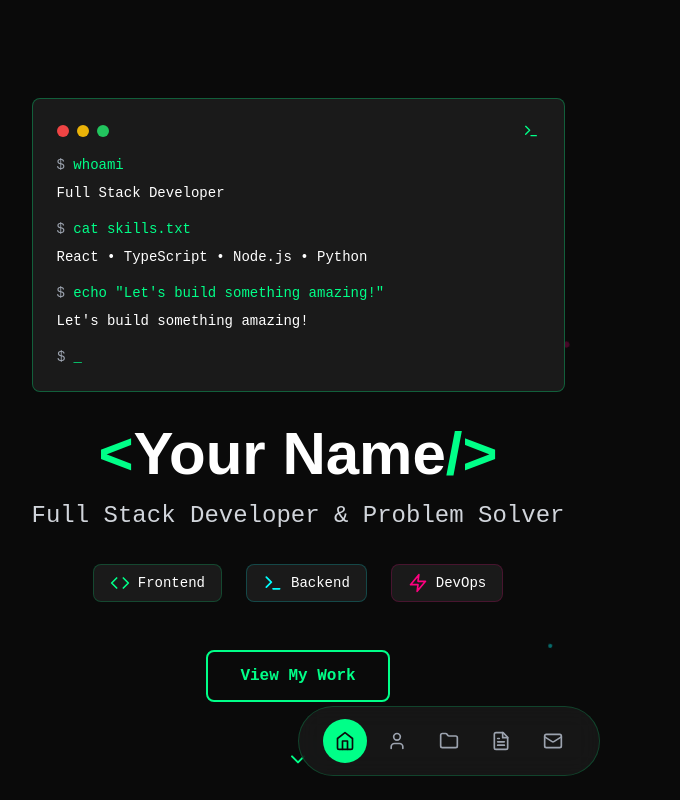
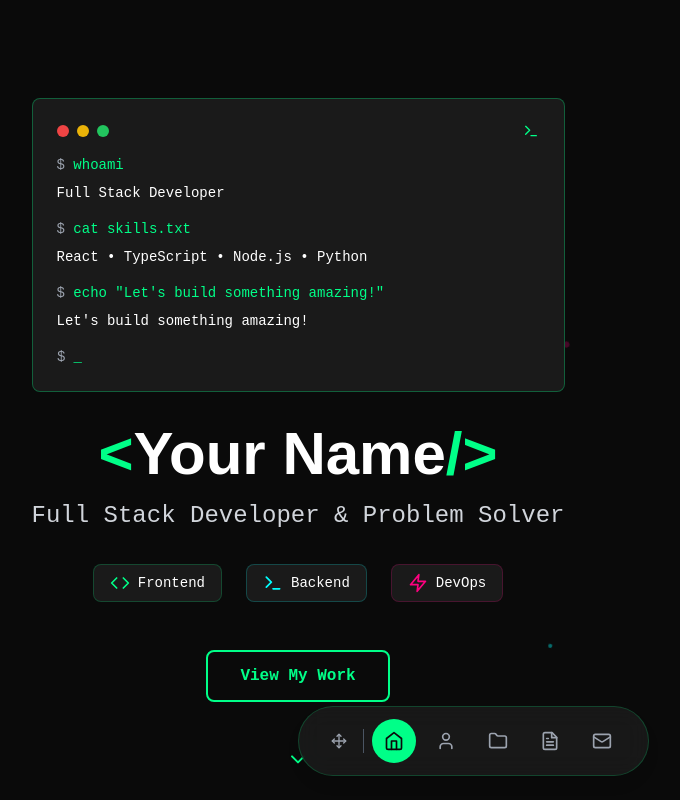
Before and after one commit to samuveljohnson1416/new_portfolio, a React (Vite) app: page / in a window 1280 px wide. Shown: the whole page, without its empty margins (342-1022 px from the left). Built offline with nearby package versions, Linux system fonts and the light colour scheme.

Commit message:
Make Navigation Bar Draggable

```diff
--- a/src/components/Navigation.tsx
+++ b/src/components/Navigation.tsx
@@ -1,11 +1,12 @@
-import React from 'react';
+import React, { useState } from 'react';
 import { motion } from 'framer-motion';
 import { useLocation, useNavigate } from 'react-router-dom';
-import { Home, User, Folder, FileText, Mail } from 'lucide-react';
+import { Home, User, Folder, FileText, Mail, Move } from 'lucide-react';
 
 const Navigation = () => {
   const location = useLocation();
   const navigate = useNavigate();
+  const [isDragging, setIsDragging] = useState(false);
 
   const navItems = [
     { path: '/', icon: Home, label: 'Home' },
@@ -17,13 +18,35 @@ const Navigation = () => {
 
   return (
     <motion.nav
+      drag
+      dragMomentum={false}
+      dragElastic={0.1}
+      onDragStart={() => setIsDragging(true)}
+      onDragEnd={() => setIsDragging(false)}
+      whileDrag={{ scale: 1.05, cursor: 'grabbing' }}
       initial={{ y: 100, opacity: 0 }}
       animate={{ y: 0, opacity: 1 }}
       transition={{ duration: 0.8, delay: 0.5 }}
-      className="fixed bottom-6 left-1/2 transform -translate-x-1/2 z-50"
+      className={`fixed bottom-6 left-1/2 transform -translate-x-1/2 z-50 ${
+        isDragging ? 'cursor-grabbing' : 'cursor-grab'
+      }`}
+      style={{ touchAction: 'none' }}
     >
-      <div className="bg-dark-card/80 backdrop-blur-md border border-neon-green/20 rounded-full px-6 py-3">
+      <div className="bg-dark-card/90 backdrop-blur-md border border-neon-green/20 rounded-full px-6 py-3 shadow-lg">
         <div className="flex items-center gap-2">
+          {/* Drag Handle */}
+          <motion.div
+            className="p-2 text-gray-400 hover:text-neon-green transition-colors cursor-grab active:cursor-grabbing"
+            whileHover={{ scale: 1.1 }}
+            whileTap={{ scale: 0.9 }}
+          >
+            <Move size={16} />
+          </motion.div>
+
+          {/* Separator */}
+          <div className="w-px h-6 bg-gray-600"></div>
+
+          {/* Navigation Items */}
           {navItems.map((item) => {
             const isActive = location.pathname === item.path;
             const Icon = item.icon;
@@ -31,7 +54,12 @@ const Navigation = () => {
             return (
               <motion.button
                 key={item.path}
-                onClick={() => navigate(item.path)}
+                onClick={(e) => {
+                  e.stopPropagation();
+                  if (!isDragging) {
+                    navigate(item.path);
+                  }
+                }}
                 whileHover={{ scale: 1.1 }}
                 whileTap={{ scale: 0.9 }}
                 className={`relative p-3 rounded-full transition-all duration-300 ${
@@ -39,6 +67,7 @@ const Navigation = () => {
                     ? 'bg-neon-green text-dark-bg'
                     : 'text-gray-400 hover:text-neon-green hover:bg-neon-green/10'
                 }`}
+                style={{ pointerEvents: isDragging ? 'none' : 'auto' }}
               >
                 <Icon size={20} />
 
@@ -58,6 +87,18 @@ const Navigation = () => {
           })}
         </div>
       </div>
+
+      {/* Drag Instructions (shows on first hover) */}
+      <motion.div
+        initial={{ opacity: 0, scale: 0.8 }}
+        whileHover={{ opacity: 1, scale: 1 }}
+        className="absolute -top-16 left-1/2 transform -translate-x-1/2 bg-dark-card/90 border border-neon-green/20 rounded-lg px-3 py-2 pointer-events-none"
+      >
+        <span className="text-xs font-mono text-gray-300 whitespace-nowrap">
+          Drag to move • Click to navigate
+        </span>
+        <div className="absolute top-full left-1/2 transform -translate-x-1/2 w-0 h-0 border-l-4 border-r-4 border-t-4 border-transparent border-t-neon-green/20"></div>
+      </motion.div>
     </motion.nav>
   );
 };
```
